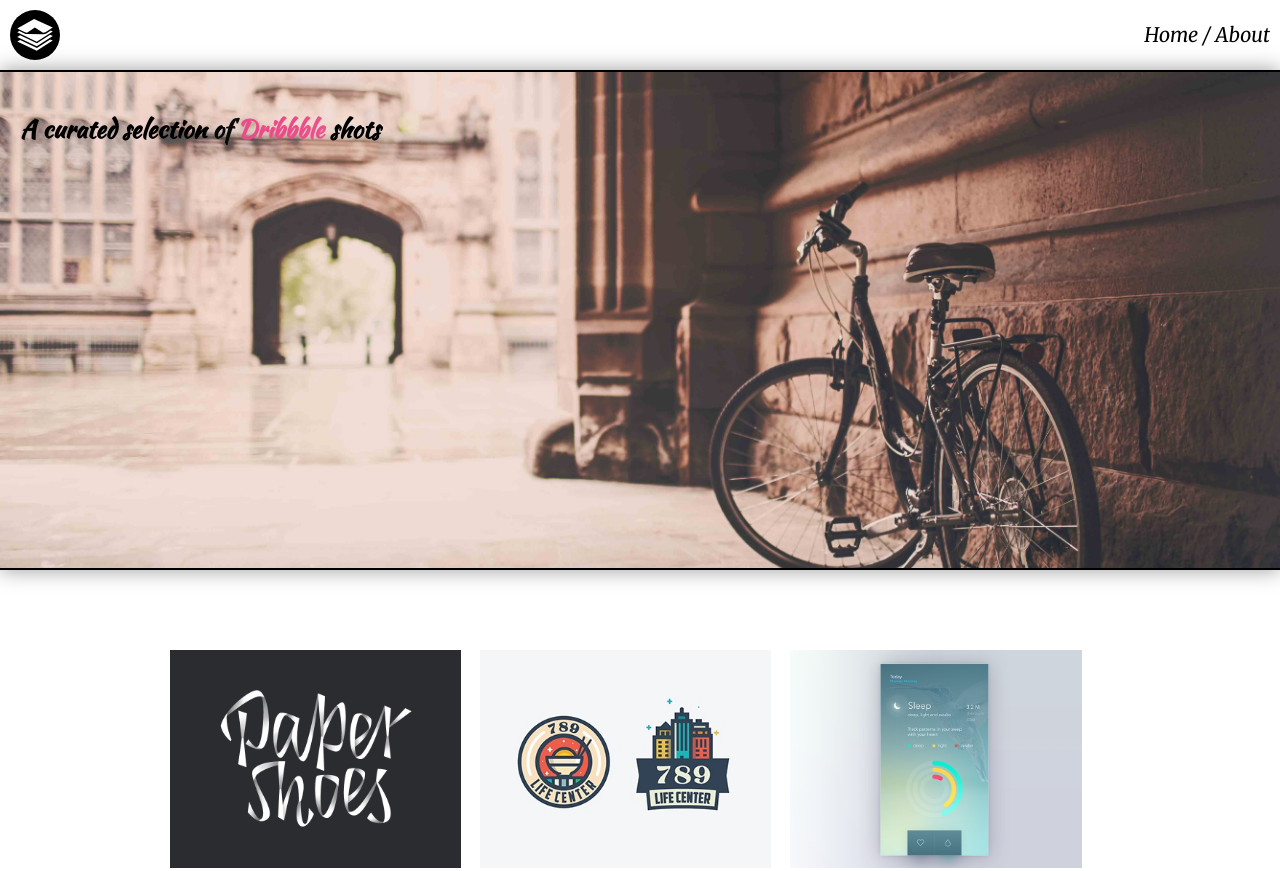
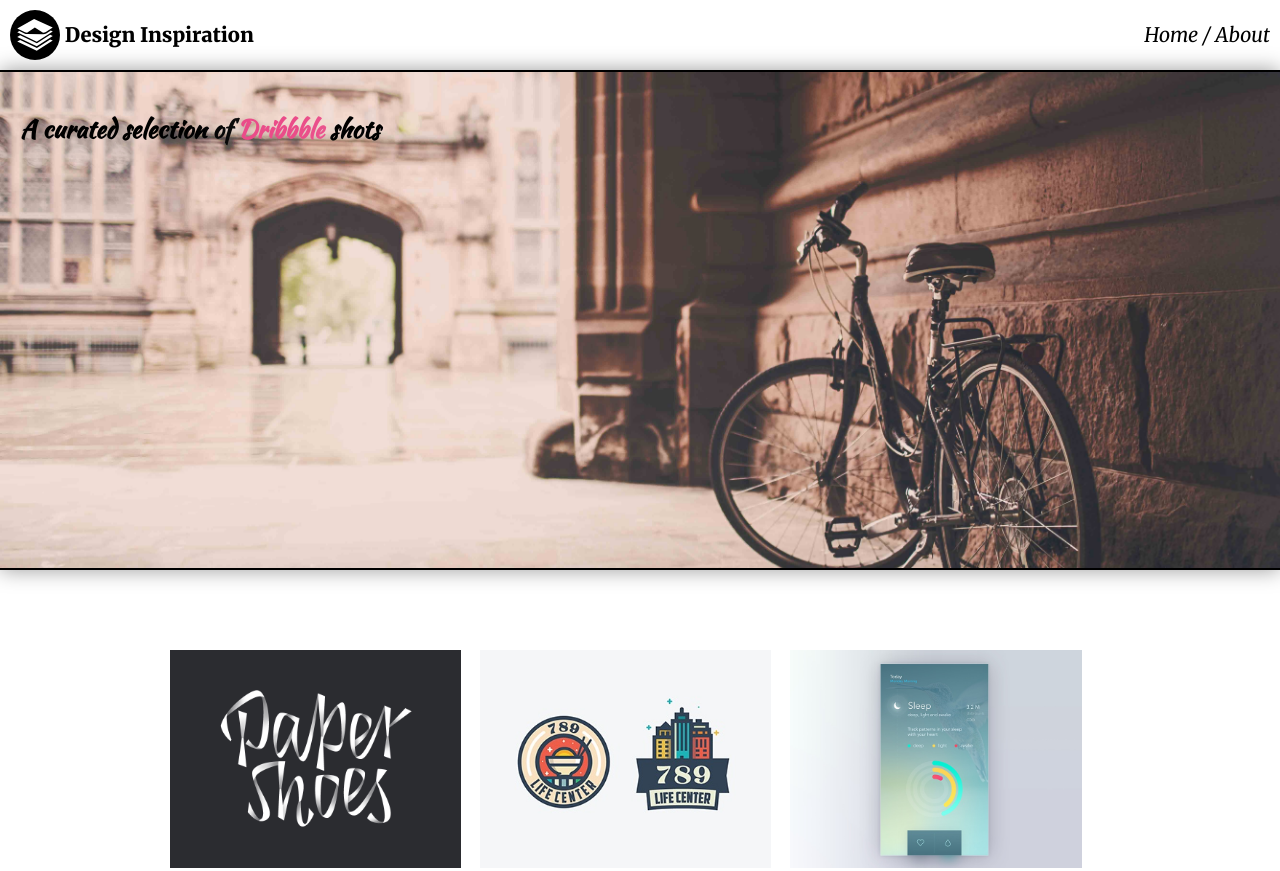
Before and after one commit to brodenbrett/mygithubpage, a plain HTML site: page dmit2033/grid-gallery/index.html in a window 1280 px wide. Shown: the top 871 px of the page. Drawn offline with Linux system fonts and the light colour scheme.

Commit message:
Update style.css

```diff
--- a/dmit2033/grid-gallery/assets/css/style.css
+++ b/dmit2033/grid-gallery/assets/css/style.css
@@ -110,7 +110,7 @@ header .site-tagline .dribbble {
     max-width: 30.333%;
     margin: 0 1%; }
 
-    .text{display: inline;}
+  nav .site-brand .text{display: inline;}
 
   header{min-height: 500px;}
 
```
